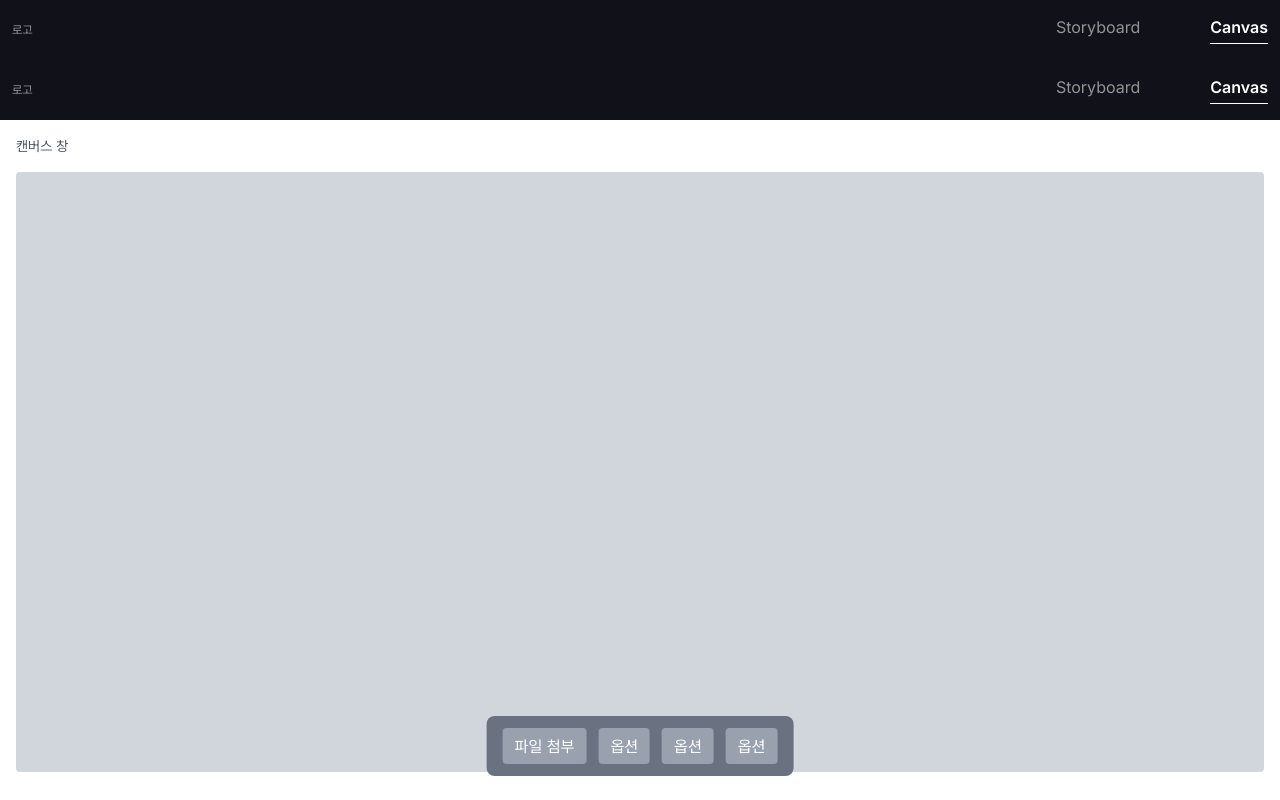
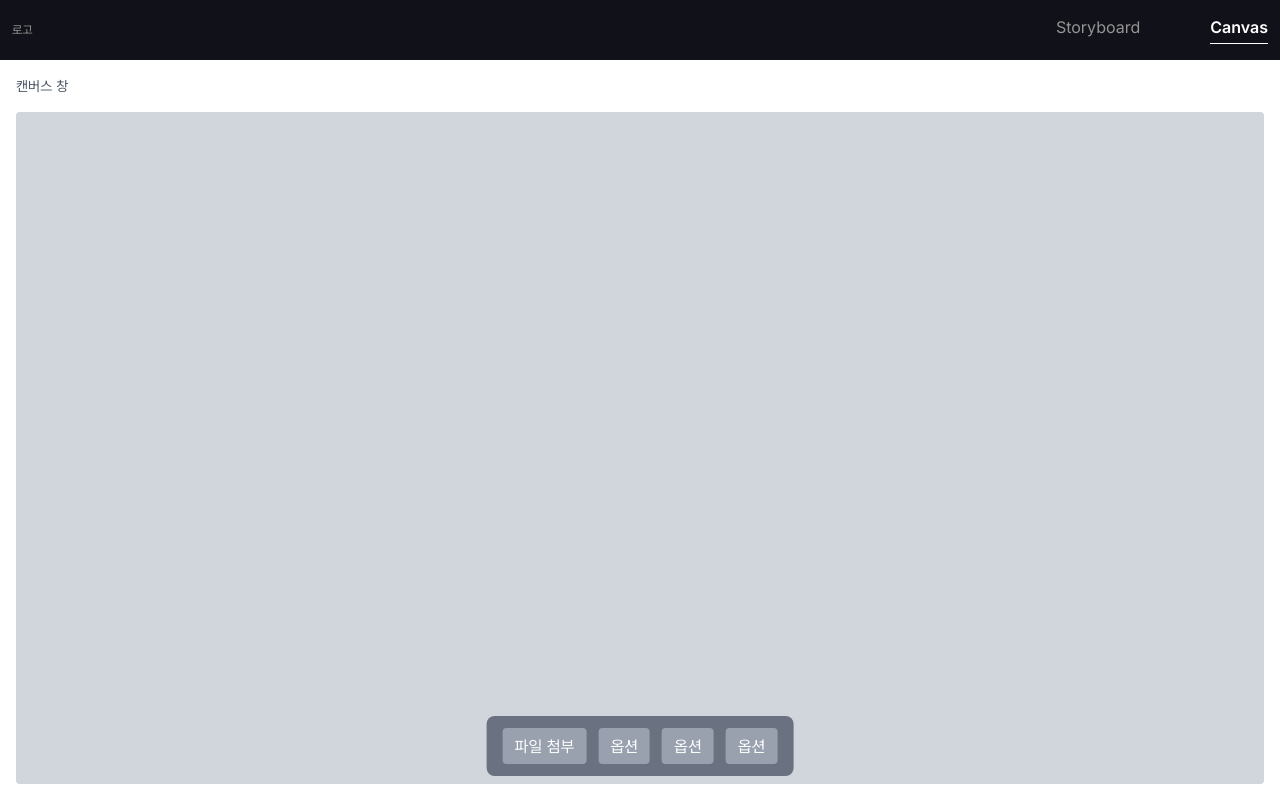
Before and after one commit to kxb2/frontend, a Next.js app: page /canvas in a window 1280 px wide. Built offline with nearby package versions, Linux system fonts and the light colour scheme.

Commit message:
style: 뷰포트 내 캔버스 비율 수정 #18

```diff
--- a/app/canvas/_components/canvas.tsx
+++ b/app/canvas/_components/canvas.tsx
@@ -1,5 +1,5 @@
 export default function Canvas() {
   return (
-    <div className="w-full h-full min-h-150 bg-gray-300 rounded" />
+    <div className="w-full h-full bg-gray-300 rounded" />
   );
 }
--- a/app/canvas/page.tsx
+++ b/app/canvas/page.tsx
@@ -1,16 +1,14 @@
-import Header from '@/app/components/Header';
 import Canvas from '@/app/canvas/_components/canvas';
 import Toolbar from '@/app/canvas/_components/toolbar';
 
 export default function CanvasPage() {
   return (
-    <div>
-      <Header />
-      <main className="p-4">
-        <p className="mb-4 text-sm text-gray-600">캔버스 창</p>
+    <main className="flex-1 min-h-0 flex flex-col p-4">
+      <p className="mb-4 text-sm text-gray-600 shrink-0">캔버스 창</p>
+      <div className="flex-1 min-h-0">
         <Canvas />
-        <Toolbar />
-      </main>
-    </div>
+      </div>
+      <Toolbar />
+    </main>
   );
 }
```
